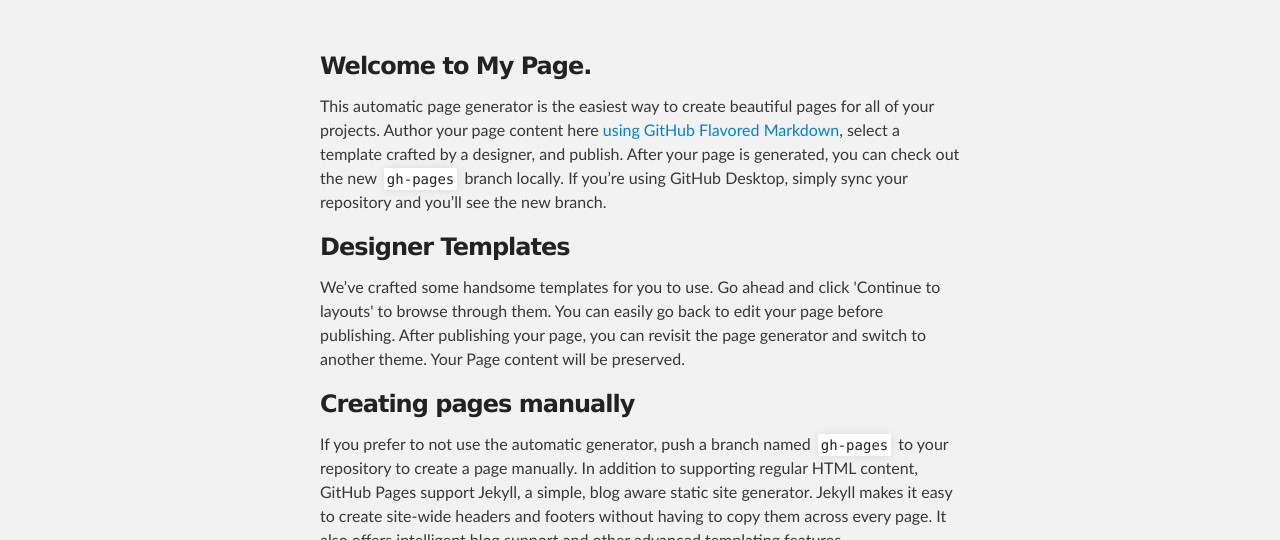
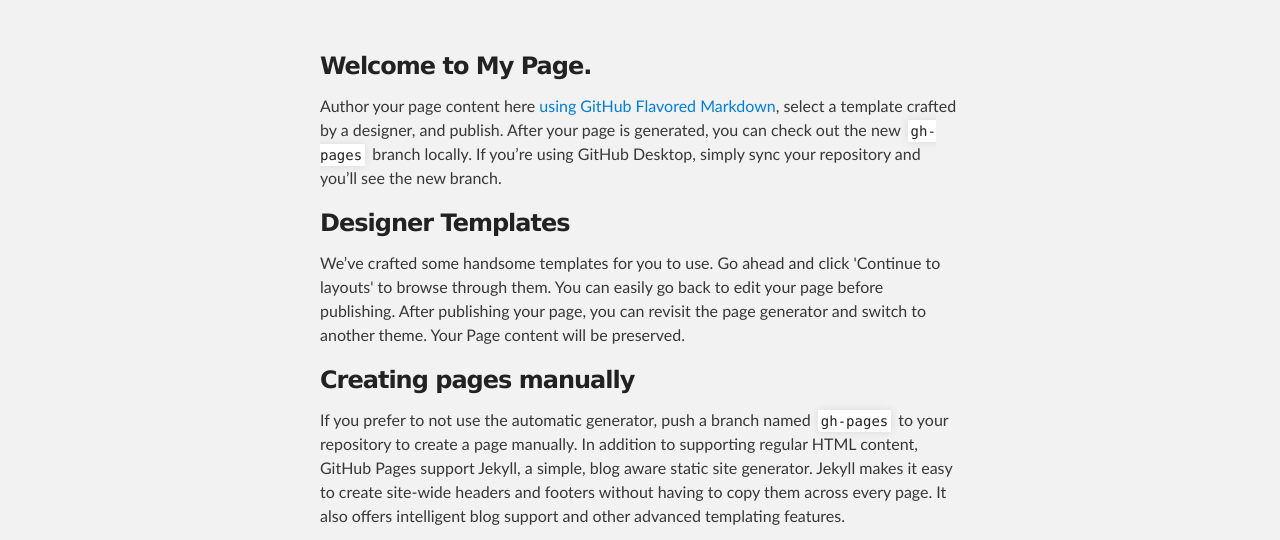
Before and after one commit to abhishekambede/abhishekambede.github.io, a plain HTML site: page index.html in a window 1280 px wide. Shown: the part 176-716 px from the top of the page. Drawn offline with Linux system fonts and the light colour scheme.

Commit message:
content update...

```diff
--- a/index.html
+++ b/index.html
@@ -30,7 +30,7 @@
         <h3>
 <a id="welcome-to-github-pages" class="anchor" href="#welcome-to-github-pages" aria-hidden="true"><span class="octicon octicon-link"></span></a>Welcome to My Page.</h3>
 
-<p>This automatic page generator is the easiest way to create beautiful pages for all of your projects. Author your page content here <a href="https://guides.github.com/features/mastering-markdown/">using GitHub Flavored Markdown</a>, select a template crafted by a designer, and publish. After your page is generated, you can check out the new <code>gh-pages</code> branch locally. If you’re using GitHub Desktop, simply sync your repository and you’ll see the new branch.</p>
+<p>Author your page content here <a href="https://guides.github.com/features/mastering-markdown/">using GitHub Flavored Markdown</a>, select a template crafted by a designer, and publish. After your page is generated, you can check out the new <code>gh-pages</code> branch locally. If you’re using GitHub Desktop, simply sync your repository and you’ll see the new branch.</p>
 
 <h3>
 <a id="designer-templates" class="anchor" href="#designer-templates" aria-hidden="true"><span class="octicon octicon-link"></span></a>Designer Templates</h3>
```
